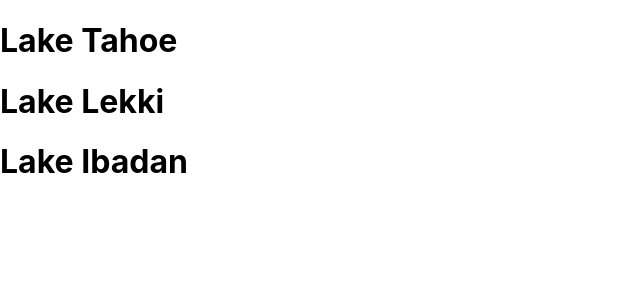
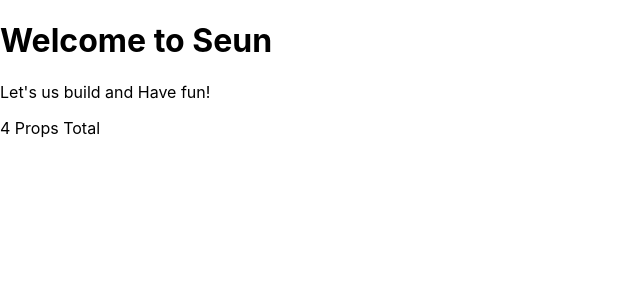
Before and after one commit to codemasta/react-for-beginners, a React (Create React App) app: page / in a window 1280 px wide. Shown: the top 300 px of the page, without its empty margins (0-640 px from the left). Built offline with nearby package versions, Linux system fonts and the light colour scheme.

Commit message:
Revert "composing components"
This reverts commit f63f16d3c1a2fca45606033303e736d94a9a7b98.

```diff
--- a/src/index.js
+++ b/src/index.js
@@ -2,18 +2,17 @@ import React from "react";
 import ReactDOM from "react-dom";
 import "./index.css";
 
-function Lake(props) {
-  return <h1>{props.name}</h1>;
-}
-
-function App() {
+function Hello({ name, message, number }) {
   return (
     <div>
-      <Lake name="Lake Tahoe" />
-      <Lake name="Lake Lekki" />
-      <Lake name="Lake Ibadan" />
+      <h1> Welcome to {name}</h1>
+      <p>Let's us build and {message}</p>
+      <p>{number} Props Total</p>
     </div>
   );
 }
 
-ReactDOM.render(<App />, document.getElementById("root"));
+ReactDOM.render(
+  <Hello name="Seun" message="Have fun!" number={4} />,
+  document.getElementById("root")
+);
```
